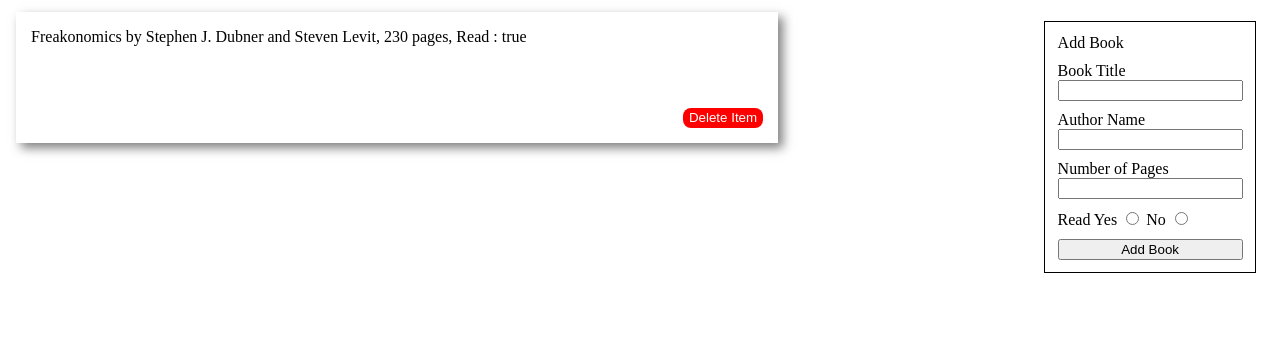
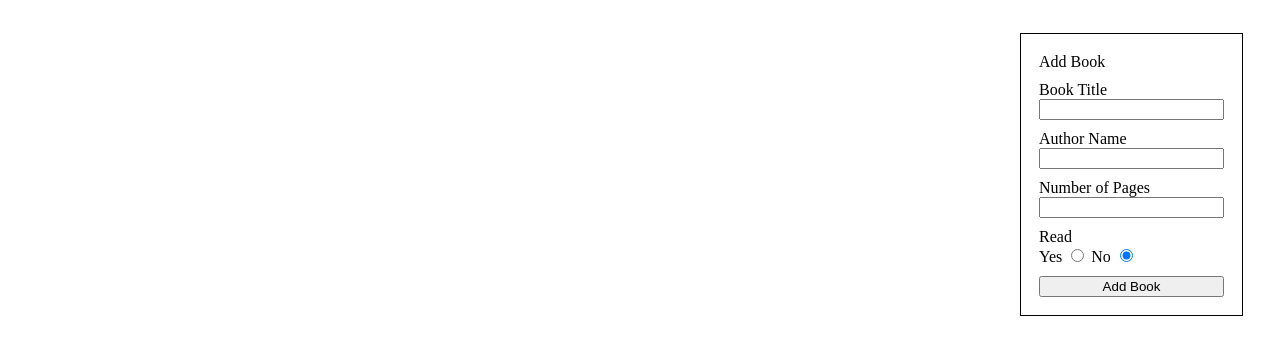
Before and after one commit to assiajsaad/library, a plain HTML site: page index.html in a window 1280 px wide. Both pictures are taken after a click on the button "Delete Item". Shown: the part 56-410 px from the top of the page. Drawn offline with Linux system fonts and the light colour scheme.

Commit message:
Added delete function for card

```diff
--- a/index.html
+++ b/index.html
@@ -28,7 +28,8 @@
           </div>
           <div class="input-block">
             <label class="isRead">Read</label>
-            <label for="yes" class="isRead">Yes</label>
+            <div class="radio">
+                <label for="yes" class="isRead">Yes</label>
             <input
               type="radio"
               name="isRead"
@@ -37,7 +38,7 @@
               value="Yes"
             />
 
-            <label for="no" class="isRead">No</label>
+            <label for="no" class="isRead" >No</label>
 
             <input
               type="radio"
@@ -45,7 +46,9 @@
               class="isRead"
               id="no"
               value="No"
+              checked
             />
+            </div>
           </div>
           <input type="submit" value="Add Book" class="btn-submit" />
         </form>
--- a/script.js
+++ b/script.js
@@ -20,11 +20,22 @@ function showBooks() {
     delBtn.className = 'btn-delete';
     delBtn.textContent = "Delete Item";
 
-  myLibrary.map((book) => {
+
+
+
+
+  myLibrary.map((book, index) => {
     cardText.textContent = book.info();
+
     card.appendChild(cardText)
     card.appendChild(delBtn);
     content.appendChild(card);
+    delBtn.addEventListener('click',(index)=>{
+        myLibrary.splice(index,1);
+        console.log(delBtn.parentElement.parentElement);
+        content.removeChild(delBtn.parentElement);
+        // showBooks();
+    })
   });
 }
 
@@ -59,9 +70,6 @@ form.addEventListener('submit',(event)=>{
 
 
 
-
-
-
 addBookToLibrary(
   "Freakonomics",
   "Stephen J. Dubner and Steven Levit",
```
